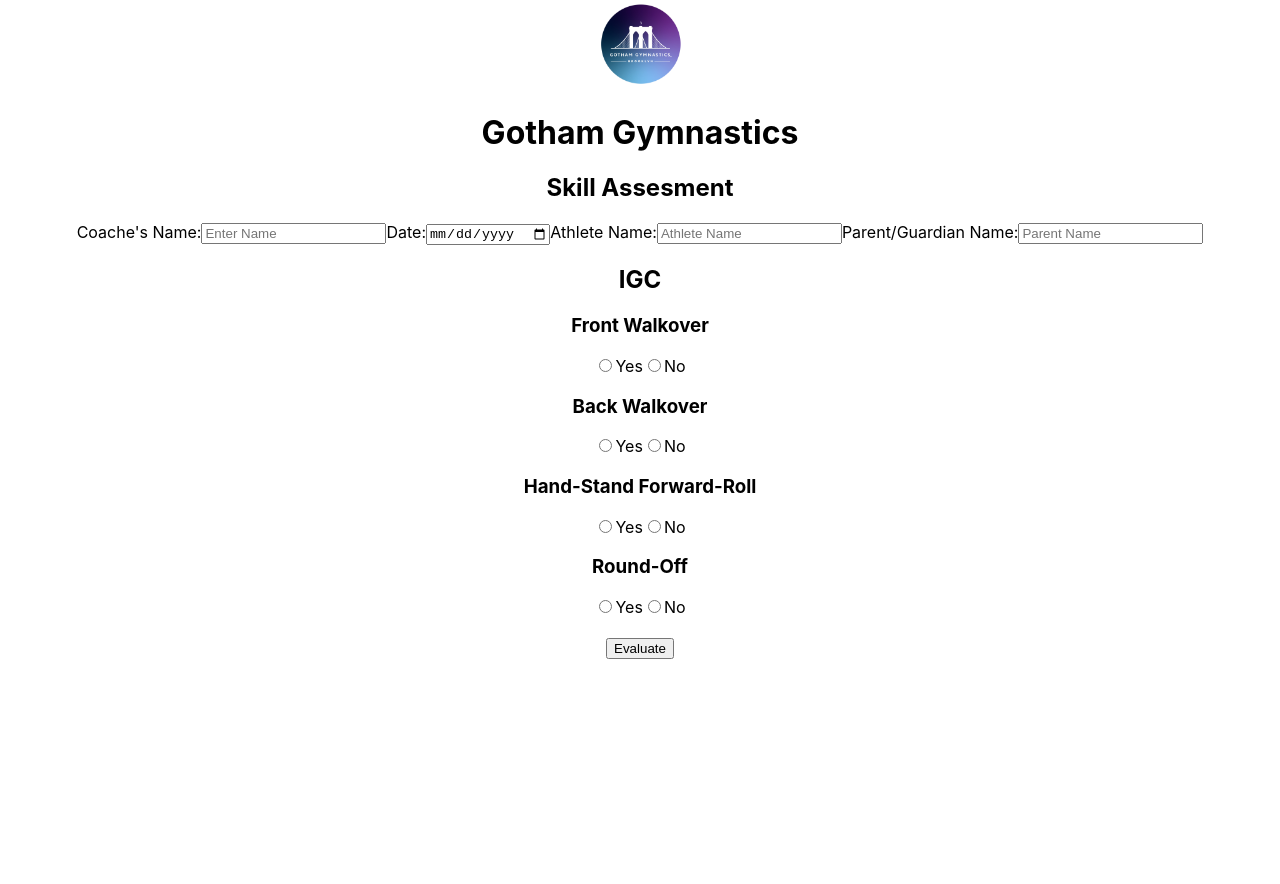
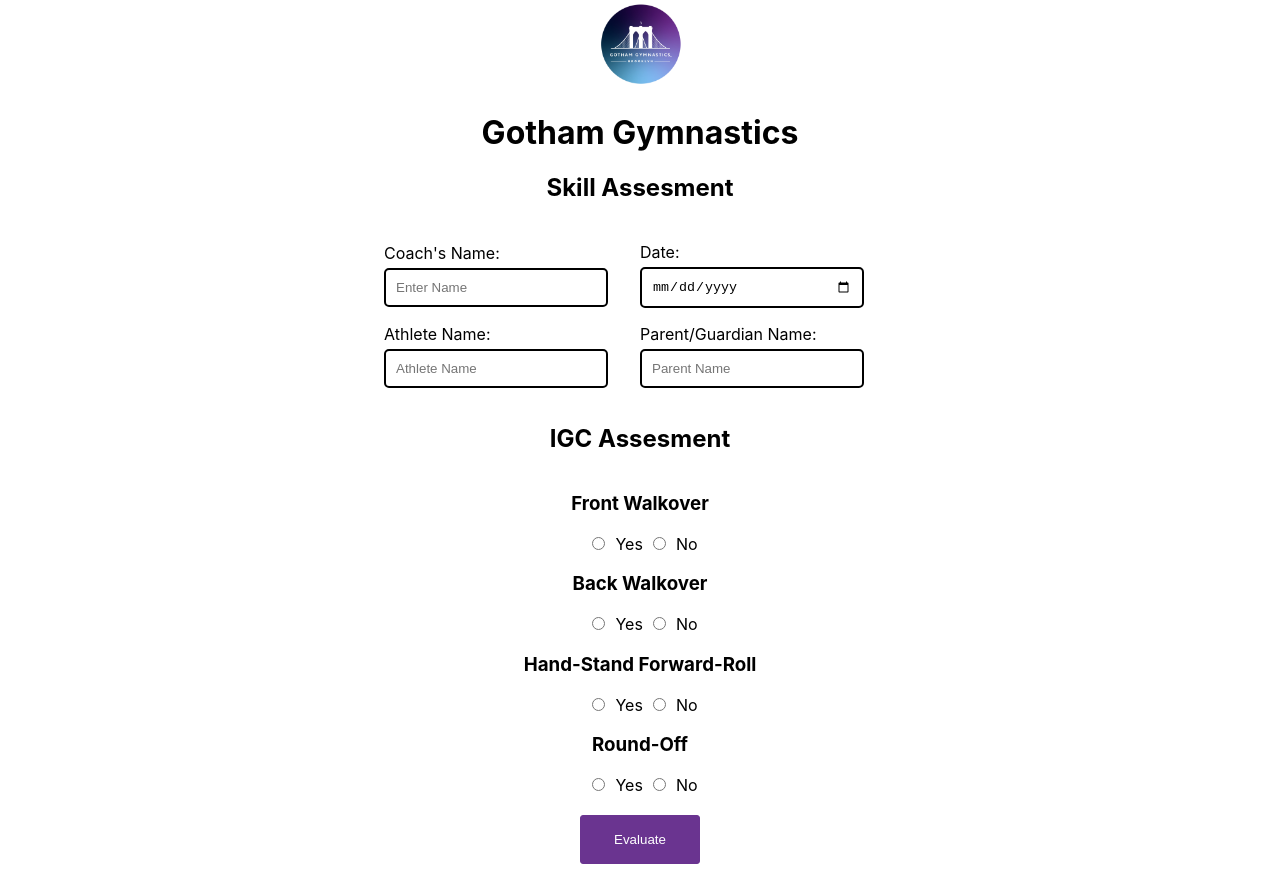
Before and after one commit to physixpro/Gotham-Gymnastics-Class-Evaluation, a React (Create React App) app in the folder frontend/: page / in a window 1280 px wide. Before the commit the page ends 800 px from the top, so only its background shows below. Built offline with nearby package versions, Linux system fonts and the light colour scheme.

Commit message:
started css

```diff
--- /dev/null
+++ b/frontend/src/components/RegistrationForm.css
@@ -0,0 +1,49 @@
+.registration-form{
+    padding: 20px;
+display: flex;
+flex-direction: column;
+align-items: center;
+}
+
+.input-container{
+    display: flex;
+    align-items: center;
+}
+
+.form-input{
+    margin-bottom: 16px;
+    display: block;
+    margin-right: 32px;
+    width: 200px ;
+    margin-top: 5px;
+    padding: 10px;
+    border: 2px solid black;
+    border-radius: 5px ;
+}
+
+.form-label{
+    display:block;
+text-align: left;
+}
+
+.form-button{
+    padding: 16px 24px;
+    background-color: rgb(106, 52, 144);
+    color: white;
+    border: 1px solid  rgb(106, 52, 144);
+    width: 120px;
+    border-radius: 3px;
+    transition: 0.5s all;
+}
+
+.form-button:hover{
+    opacity: 0.9;
+}
+
+.success-message{
+    margin: 12px 24px;
+}
+
+input[type="radio"]{
+   margin: 0px 10px;
+}
--- a/frontend/src/components/RegistrationForm.js
+++ b/frontend/src/components/RegistrationForm.js
@@ -1,6 +1,7 @@
 import React, { useState } from "react";
 import axios from "axios";
 import logo from "../images/logo.jpg";
+import "./RegistrationForm.css";
 
 // ** CTRL + p opens the filefinder
 const RegistrationForm = () => {
@@ -226,7 +227,7 @@ const RegistrationForm = () => {
       skillThreeYes === "Yes" &&
       skillFourYes === "Yes"
     ) {
-      setMessage(`User is registered and there level is ${level}`);
+      setMessage(`User is registered and their level is ${level}`);
       // If they are IGC, save this information in the database
       const newUser = {
         coachName: coachName,
@@ -250,7 +251,7 @@ const RegistrationForm = () => {
       setLevel("Intermediate");
     } else {
       setLevel("Beginner");
-      setMessage(`User is registered and there level is ${level}`);
+      setMessage(`User is registered and their level is ${level}`);
       const newUser = {
         coachName: coachName,
         athleteName: athleteName,
@@ -270,40 +271,70 @@ const RegistrationForm = () => {
       <img src={logo} alt="logo" width="100px" />
       <h1> Gotham Gymnastics</h1>
       <h2>Skill Assesment</h2>
-      <form onSubmit={registrationAndMessage}>
-        Coache's Name:
+
+      {message.length > 0 ? <div className="success-message">{message}</div> : null}
+      <form className="registration-form" onSubmit={registrationAndMessage}>
+        <section className="input-container">
+          <label className="form-label">
+            Coach's Name:
             <input
+              required
+              className="form-input"
               type="text"
               name="coach name"
               placeholder="Enter Name"
               onChange={recordCoachName}
               value={coachName}
             />
+          </label>
+          <label className="form-label">
             Date:
-        <input type="date" name="date" onChange={recordDate} value={date} />
+            <input
+              required
+              className="form-input"
+              type="date"
+              name="date"
+              onChange={recordDate}
+              value={date}
+            />
+          </label>
+        </section>
+
+        <section className="input-container">
+          <label className="form-label">
             Athlete Name:
             <input
+              required
+              className="form-input"
               type="text"
               name=" athlete name"
               placeholder="Athlete Name"
               onChange={recordAthleteName}
               value={athleteName}
             />
+          </label>
+          <label className="form-label">
             Parent/Guardian Name:
             <input
+              required
+              className="form-input"
               type="text"
               name=" parent name"
               placeholder="Parent Name"
               onChange={recordParentName}
               value={parentName}
             />
+          </label>
+        </section>
+
         {/* short circuit evaluation; is submitted true? if so run the code to the right of the && */}
-        {message.length > 0 ? <div>{message}</div> : null}
-        <h2>{level}</h2>
+
+        <h2>{level}  Assesment</h2>
         {level === "IGC" ? (
           <div>
             <h3>Front Walkover</h3>
             <input
+              required
               type="radio"
               name="skill-one"
               id="skill-one-yes"
@@ -312,6 +343,7 @@ const RegistrationForm = () => {
             />
             <label>Yes</label>
             <input
+              required
               type="radio"
               name="skill-one"
               id="skill-one-no"
@@ -321,6 +353,7 @@ const RegistrationForm = () => {
             <label>No</label>
             <h3>Back Walkover</h3>
             <input
+              required
               type="radio"
               name="skill-two"
               id="skill-two-yes"
@@ -329,6 +362,7 @@ const RegistrationForm = () => {
             />
             <label>Yes</label>
             <input
+              required
               type="radio"
               name="skill-two"
               id="skill-two-no"
@@ -338,6 +372,7 @@ const RegistrationForm = () => {
             <label>No</label>
             <h3>Hand-Stand Forward-Roll</h3>
             <input
+              required
               type="radio"
               name="skill-three"
               id="skill-three-yes"
@@ -346,6 +381,7 @@ const RegistrationForm = () => {
             />
             <label>Yes</label>
             <input
+              required
               type="radio"
               name="skill-three"
               id="skill-three-no"
@@ -355,6 +391,7 @@ const RegistrationForm = () => {
             <label>No</label>
             <h3>Round-Off</h3>
             <input
+              required
               type="radio"
               name="skill-four"
               id="skill-four-yes"
@@ -363,6 +400,7 @@ const RegistrationForm = () => {
             />
             <label>Yes</label>
             <input
+              required
               type="radio"
               name="skill-four"
               id="skill-four-no"
@@ -378,6 +416,7 @@ const RegistrationForm = () => {
           <div>
             <h3>Front Walkover</h3>
             <input
+              required
               type="radio"
               name="skill-one"
               id="skill-one-yes"
@@ -386,6 +425,7 @@ const RegistrationForm = () => {
             />
             <label>Yes</label>
             <input
+              required
               type="radio"
               name="skill-one"
               id="skill-one-no"
@@ -395,6 +435,7 @@ const RegistrationForm = () => {
             <label>No</label>
             <h3>Back Walkover</h3>
             <input
+              required
               type="radio"
               name="skill-two"
               id="skill-two-yes"
@@ -403,6 +444,7 @@ const RegistrationForm = () => {
             />
             <label>Yes</label>
             <input
+              required
               type="radio"
               name="skill-two"
               id="skill-two-no"
@@ -412,6 +454,7 @@ const RegistrationForm = () => {
             <label>No</label>
             <h3>Hand-Stand Forward-Roll</h3>
             <input
+              required
               type="radio"
               name="skill-three"
               id="skill-three-yes"
@@ -420,6 +463,7 @@ const RegistrationForm = () => {
             />
             <label>Yes</label>
             <input
+              required
               type="radio"
               name="skill-three"
               id="skill-three-no"
@@ -429,6 +473,7 @@ const RegistrationForm = () => {
             <label>No</label>
             <h3>Round-Off</h3>
             <input
+              required
               type="radio"
               name="skill-four"
               id="skill-four-yes"
@@ -437,6 +482,7 @@ const RegistrationForm = () => {
             />
             <label>Yes</label>
             <input
+              required
               type="radio"
               name="skill-four"
               id="skill-four-no"
@@ -452,6 +498,7 @@ const RegistrationForm = () => {
           <div>
             <h3>Front Walkover</h3>
             <input
+              required
               type="radio"
               name="skill-one"
               id="skill-one-yes"
@@ -460,6 +507,7 @@ const RegistrationForm = () => {
             />
             <label>Yes</label>
             <input
+              required
               type="radio"
               name="skill-one"
               id="skill-one-no"
@@ -469,6 +517,7 @@ const RegistrationForm = () => {
             <label>No</label>
             <h3>Back Walkover</h3>
             <input
+              required
               type="radio"
               name="skill-two"
               id="skill-two-yes"
@@ -477,6 +526,7 @@ const RegistrationForm = () => {
             />
             <label>Yes</label>
             <input
+              required
               type="radio"
               name="skill-two"
               id="skill-two-no"
@@ -486,6 +536,7 @@ const RegistrationForm = () => {
             <label>No</label>
             <h3>Hand-Stand Forward-Roll</h3>
             <input
+              required
               type="radio"
               name="skill-three"
               id="skill-three-yes"
@@ -494,6 +545,7 @@ const RegistrationForm = () => {
             />
             <label>Yes</label>
             <input
+              required
               type="radio"
               name="skill-three"
               id="skill-three-no"
@@ -503,6 +555,7 @@ const RegistrationForm = () => {
             <label>No</label>
             <h3>Round-Off</h3>
             <input
+              required
               type="radio"
               name="skill-four"
               id="skill-four-yes"
@@ -511,6 +564,7 @@ const RegistrationForm = () => {
             />
             <label>Yes</label>
             <input
+              required
               type="radio"
               name="skill-four"
               id="skill-four-no"
@@ -522,7 +576,9 @@ const RegistrationForm = () => {
             <br />
           </div>
         ) : null}
-        <button type="submit">Evaluate</button>
+        <button className="form-button" type="submit">
+          Evaluate
+        </button>
       </form>
     </div>
   );
```
Also changed, not shown: 2 other files (tests, documents, lock files or other folders). Lines whose indentation alone changed are shown as unchanged.
